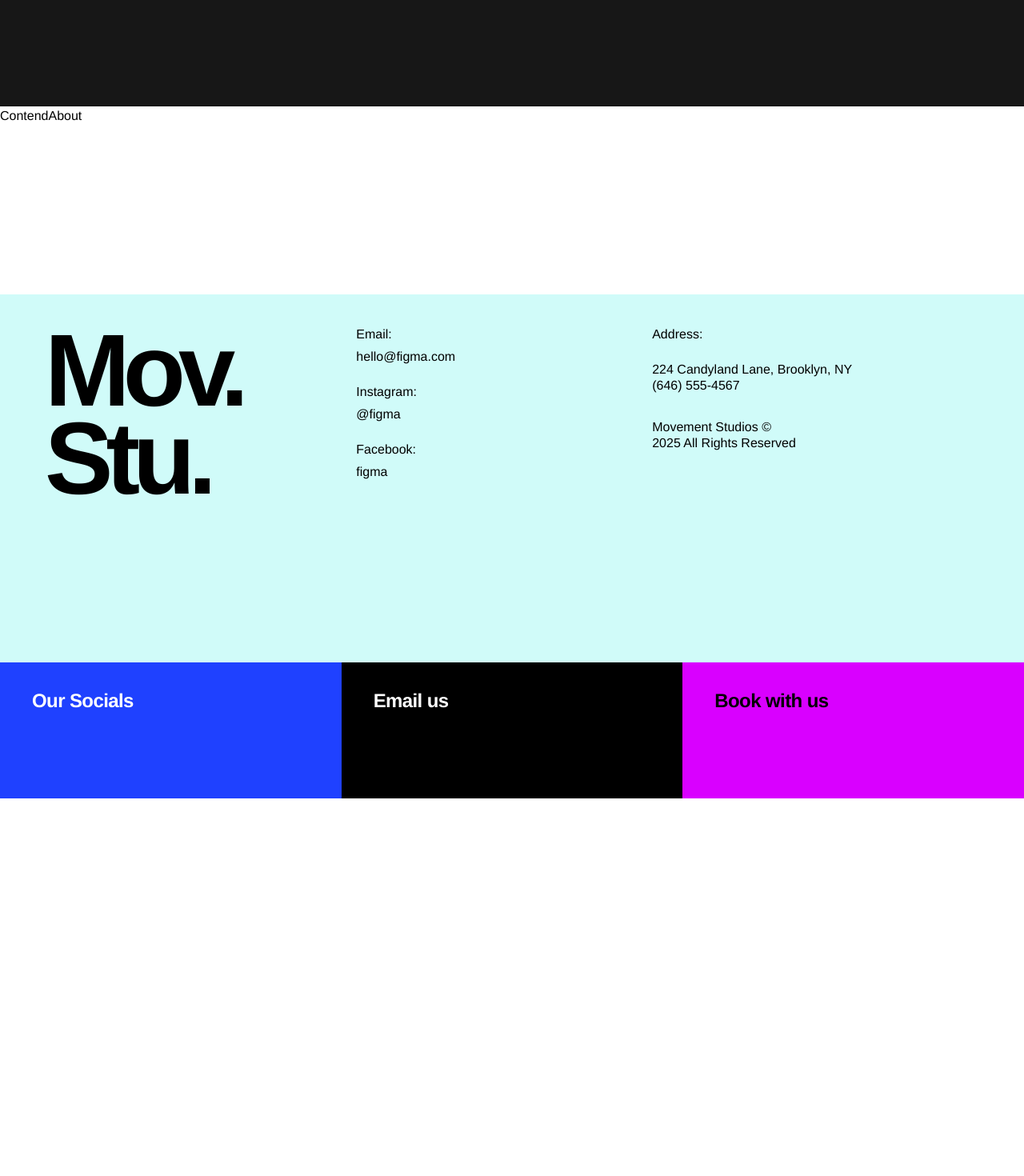
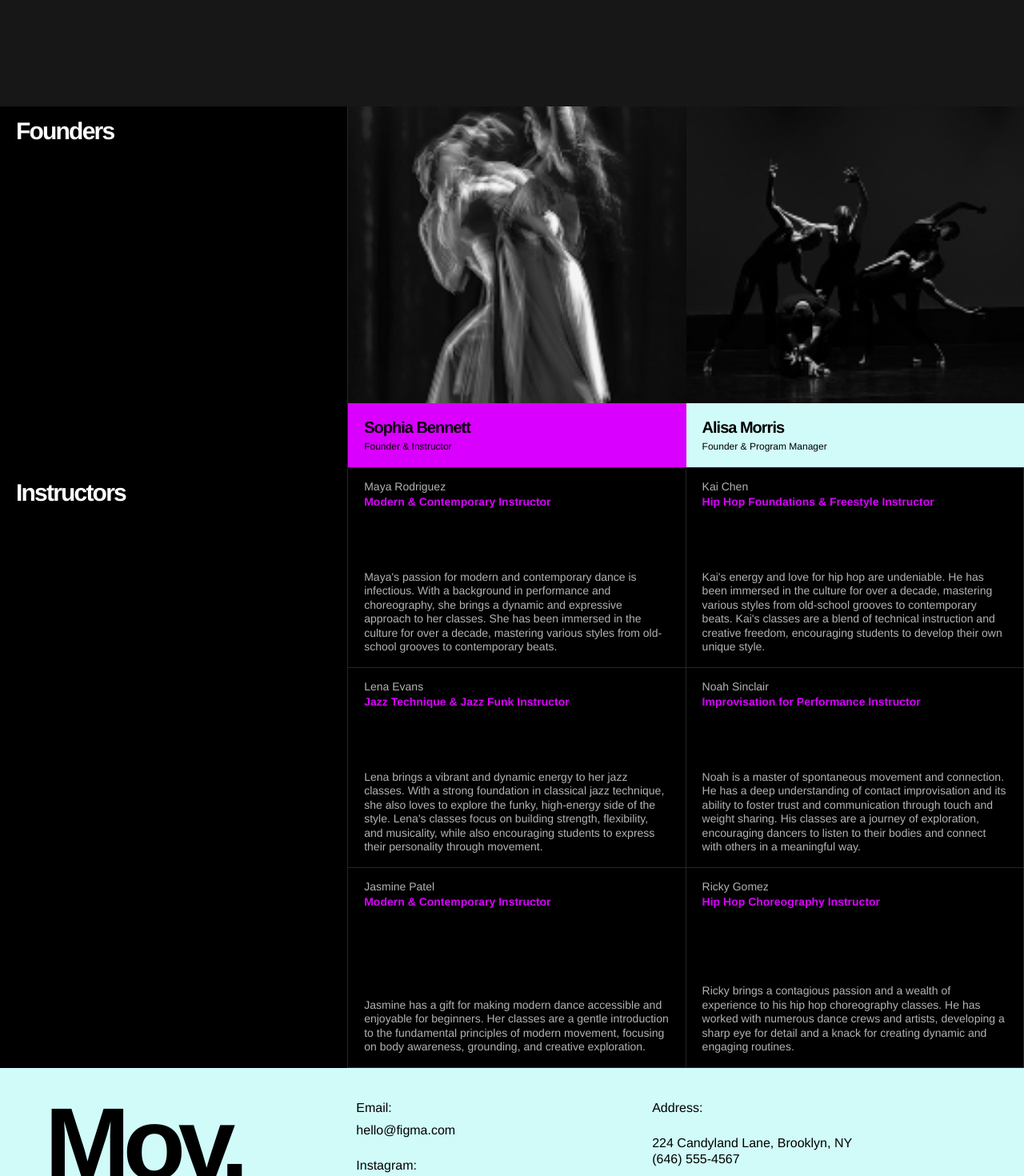
Before and after one commit to SabriBere/movement-studios, a Next.js app: page /about in a window 1280 px wide. Shown: the part 500-1970 px from the top of the page at 80% size. Before the commit the page ends 1498 px from the top, so only its background shows below. Built offline with nearby package versions, Linux system fonts and the light colour scheme.

Commit message:
adding founders and instructors

```diff
--- a/src/components/Content/ContendAbout.tsx
+++ b/src/components/Content/ContendAbout.tsx
@@ -1,9 +1,156 @@
-import React from 'react'
+import Image, { type StaticImageData } from "next/image";
+import sophiaImage from "@/styles/Ilustrations/Frame 2147236306.jpg";
+import alisaImage from "@/styles/Ilustrations/Frame 2147236292.jpg";
 
-const ContendAbout = () => {
-  return (
-    <div>ContendAbout</div>
-  )
+type AboutPerson = {
+    description?: string;
+    image?: StaticImageData;
+    job: string;
+    name: string;
+};
+
+const founders: AboutPerson[] = [
+    {
+        name: "Sophia Bennett",
+        job: "Founder & Instructor",
+        image: sophiaImage,
+    },
+    {
+        name: "Alisa Morris",
+        job: "Founder & Program Manager",
+        image: alisaImage,
+    },
+];
+
+const instructors: AboutPerson[] = [
+    {
+        name: "Maya Rodriguez",
+        job: "Modern & Contemporary Instructor",
+        description:
+            "Maya's passion for modern and contemporary dance is infectious. With a background in performance and choreography, she brings a dynamic and expressive approach to her classes. She has been immersed in the culture for over a decade, mastering various styles from old-school grooves to contemporary beats.",
+    },
+    {
+        name: "Kai Chen",
+        job: "Hip Hop Foundations & Freestyle Instructor",
+        description:
+            "Kai's energy and love for hip hop are undeniable. He has been immersed in the culture for over a decade, mastering various styles from old-school grooves to contemporary beats. Kai's classes are a blend of technical instruction and creative freedom, encouraging students to develop their own unique style.",
+    },
+    {
+        name: "Lena Evans",
+        job: "Jazz Technique & Jazz Funk Instructor",
+        description:
+            "Lena brings a vibrant and dynamic energy to her jazz classes. With a strong foundation in classical jazz technique, she also loves to explore the funky, high-energy side of the style. Lena's classes focus on building strength, flexibility, and musicality, while also encouraging students to express their personality through movement.",
+    },
+    {
+        name: "Noah Sinclair",
+        job: "Improvisation for Performance Instructor",
+        description:
+            "Noah is a master of spontaneous movement and connection. He has a deep understanding of contact improvisation and its ability to foster trust and communication through touch and weight sharing. His classes are a journey of exploration, encouraging dancers to listen to their bodies and connect with others in a meaningful way.",
+    },
+    {
+        name: "Jasmine Patel",
+        job: "Modern & Contemporary Instructor",
+        description:
+            "Jasmine has a gift for making modern dance accessible and enjoyable for beginners. Her classes are a gentle introduction to the fundamental principles of modern movement, focusing on body awareness, grounding, and creative exploration.",
+    },
+    {
+        name: "Ricky Gomez",
+        job: "Hip Hop Choreography Instructor",
+        description:
+            "Ricky brings a contagious passion and a wealth of experience to his hip hop choreography classes. He has worked with numerous dance crews and artists, developing a sharp eye for detail and a knack for creating dynamic and engaging routines.",
+    },
+];
+
+function SectionLabel({ children }: { children: React.ReactNode }) {
+    return (
+        <aside className="bg-black px-4 py-4 text-white sm:px-5 lg:border-r lg:border-white/15">
+            <h2 className="text-2xl leading-none font-semibold tracking-[-0.06em] sm:text-3xl lg:sticky lg:top-24">
+                {children}
+            </h2>
+        </aside>
+    );
 }
 
-export default ContendAbout
+function FounderTile({ founder, index }: { founder: AboutPerson; index: number }) {
+    const isSecond = index === 1;
+
+    return (
+        <article className="grid overflow-hidden border-b border-white/15 bg-black">
+            <div className="relative aspect-[1.08] min-h-[235px] overflow-hidden bg-grey sm:aspect-[1.14] lg:min-h-[330px]">
+                {founder.image && (
+                    <Image
+                        src={founder.image}
+                        alt={founder.name}
+                        fill
+                        className="object-cover grayscale"
+                        sizes="(min-width: 1024px) 35vw, (min-width: 640px) 50vw, 100vw"
+                        priority={index === 0}
+                    />
+                )}
+            </div>
+
+            <div
+                className={`px-5 py-5 text-black ${
+                    isSecond ? "bg-cian" : "bg-fucsia"
+                }`}
+            >
+                <h3 className="text-xl leading-none font-bold tracking-[-0.05em]">
+                    {founder.name}
+                </h3>
+                <p className="mt-2 text-xs leading-none">{founder.job}</p>
+            </div>
+        </article>
+    );
+}
+
+function InstructorTile({ instructor }: { instructor: AboutPerson }) {
+    return (
+        <article className="grid min-h-[245px] grid-rows-[auto_1fr] border-b border-r border-white/15 bg-black px-5 py-4 text-white sm:min-h-[265px] lg:min-h-[250px]">
+            <div>
+                <h3 className="text-sm leading-none text-white/70">
+                    {instructor.name}
+                </h3>
+                <p className="mt-1 text-sm leading-tight font-semibold text-fucsia">
+                    {instructor.job}
+                </p>
+            </div>
+
+            <p className="self-end text-sm leading-tight text-white/70">
+                {instructor.description}
+            </p>
+        </article>
+    );
+}
+
+export default function ContendAbout() {
+    return (
+        <section className="bg-black text-white">
+            <div className="grid lg:grid-cols-[minmax(200px,34vw)_1fr]">
+                <SectionLabel>Founders</SectionLabel>
+
+                <div className="grid border-t border-white/15 sm:grid-cols-2 lg:border-t-0">
+                    {founders.map((founder, index) => (
+                        <FounderTile
+                            key={founder.name}
+                            founder={founder}
+                            index={index}
+                        />
+                    ))}
+                </div>
+            </div>
+
+            <div className="grid lg:grid-cols-[minmax(200px,34vw)_1fr]">
+                <SectionLabel>Instructors</SectionLabel>
+
+                <div className="grid border-t border-white/15 sm:grid-cols-2 lg:border-t-0">
+                    {instructors.map((instructor) => (
+                        <InstructorTile
+                            key={instructor.name}
+                            instructor={instructor}
+                        />
+                    ))}
+                </div>
+            </div>
+        </section>
+    );
+}
--- a/src/components/Hero/HeroAbout.tsx
+++ b/src/components/Hero/HeroAbout.tsx
@@ -6,7 +6,7 @@ const HeroAbout = () => {
       <div className='relative min-h-[430px] overflow-hidden bg-[#171717] sm:min-h-[520px] lg:min-h-[565px]'>
         <div className='relative z-10 flex min-h-[380px] flex-col justify-between px6 pt-10 pb-24 sm:min-h-[470px] sm:px-8 sm:pt-12 lg:px-8 lg:pt-12'>
           <h1 className="whitespace-pre-line text-[clamp(4.5rem,16vw,10rem)] leading-[0.86] font-light tracking-[-0.04em] text-white">
-            About
+            About Us
           </h1>
         </div>
       </div>
```
